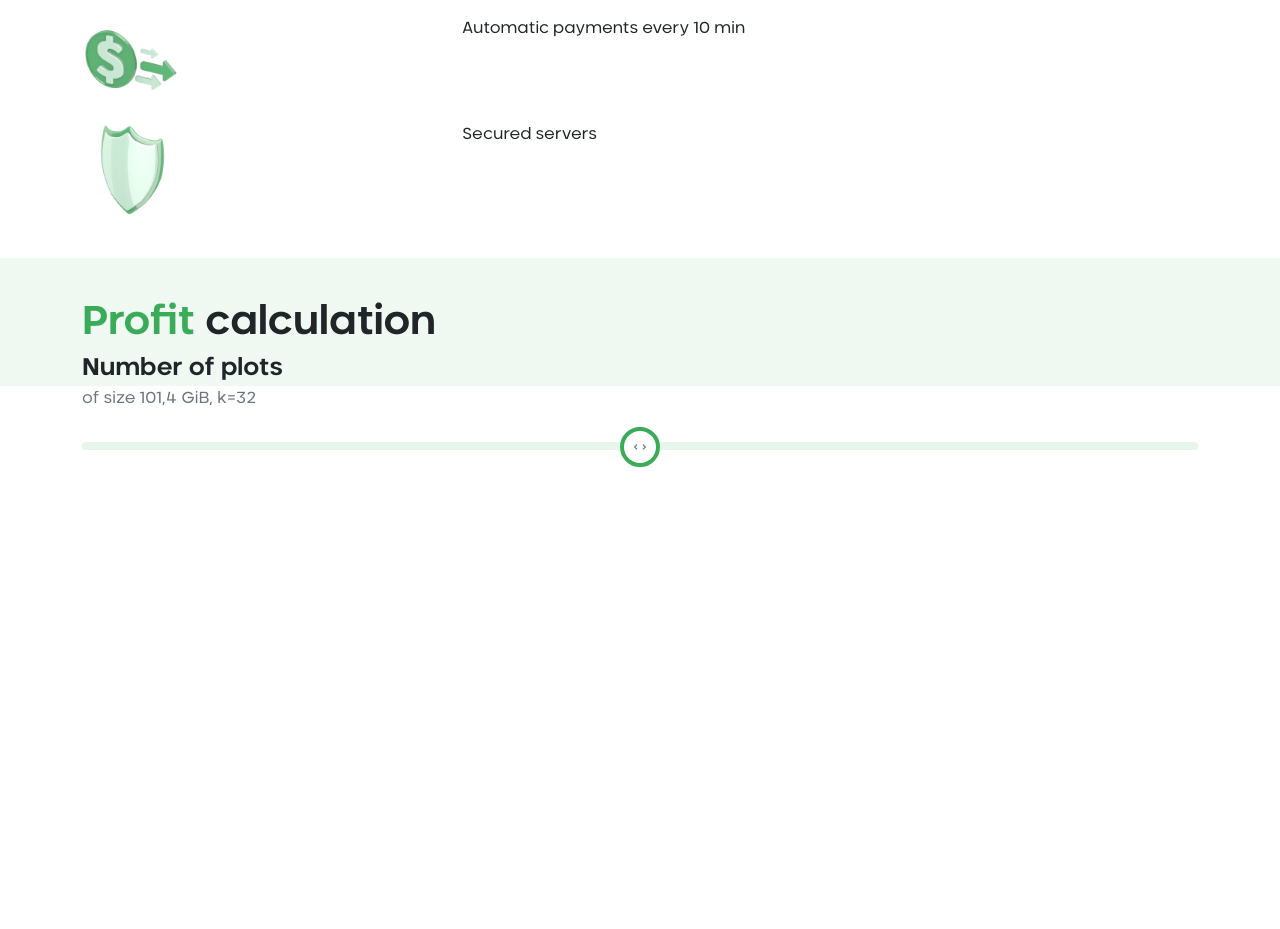
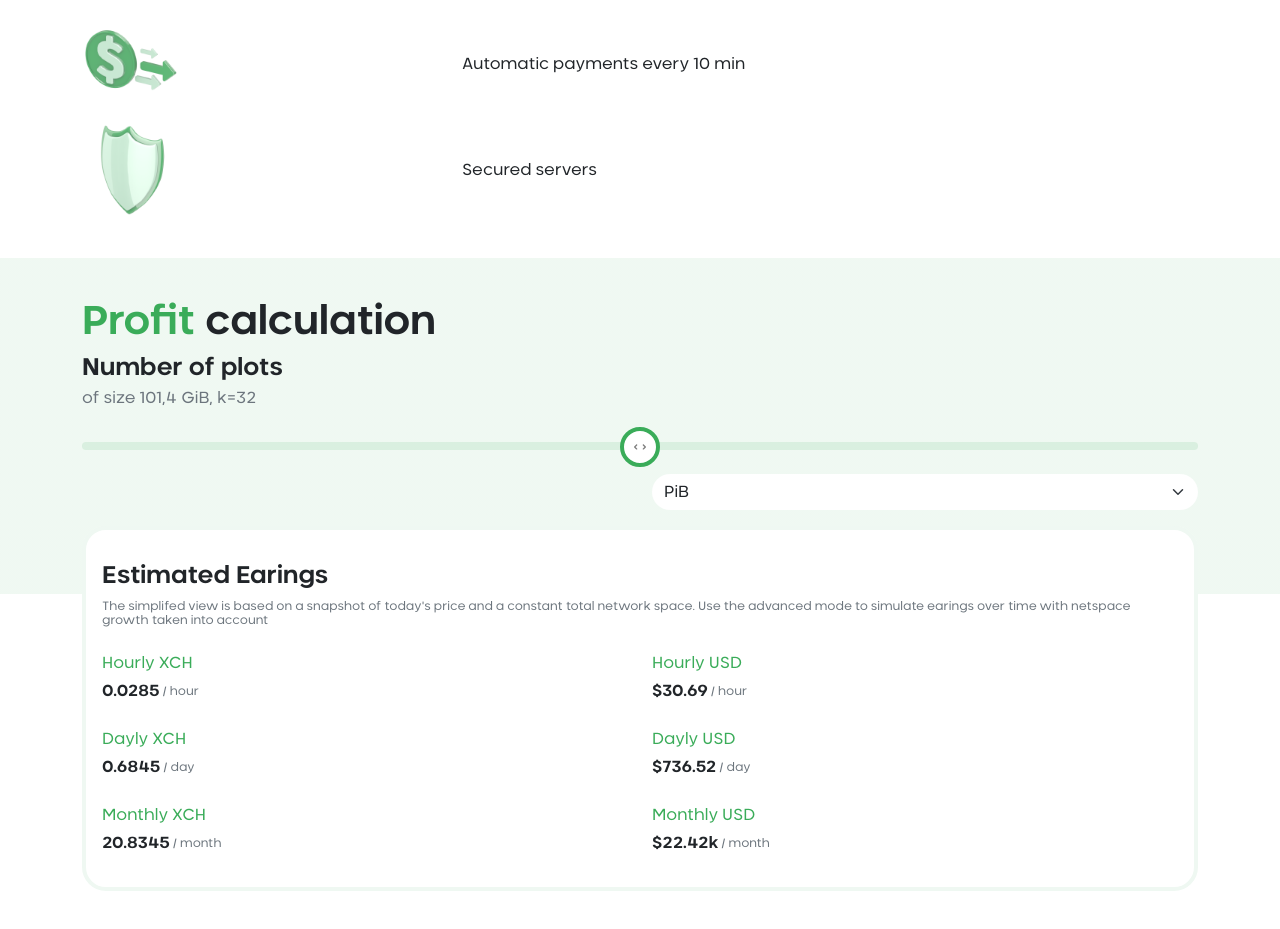
Before and after one commit to garyanikin/chia-pool, a React (Create React App) app: page / in a window 1280 px wide. Shown: the part 861-1790 px from the top of the page. Before the commit the page ends 1450 px from the top, so only its background shows below. Built offline with nearby package versions, Linux system fonts and the light colour scheme.

Commit message:
Estimated Earnings

```diff
--- a/src/App.css
+++ b/src/App.css
@@ -102,6 +102,20 @@ input[type="range"]::-moz-range-track {
   background: rgba(58, 172, 89, 0.12);
 }
 
+.text-small {
+  font-size: 12px;
+  line-height: 14px;
+}
+
+.form-select {
+  border-radius: 24px;
+  border: 0;
+}
+
+.navbar > div {
+  padding-bottom: env(safe-area-inset-bottom);
+}
+
 /* Mobile only */
 @media (max-width: 768px) {
   .homescreen-title {
--- a/src/App.js
+++ b/src/App.js
@@ -177,7 +177,7 @@ const Advantages = () => {
                   src={image}
                 />
               </div>
-              <div className="col-8">{caption}</div>
+              <div className="col-8 d-flex align-items-center">{caption}</div>
             </div>
             <div
               className="col-12 d-block d-sm-block d-md-none"
@@ -195,6 +195,16 @@ const Advantages = () => {
 };
 
 const ProfitCalculation = () => {
+  const Stats = ({ caption, value, duration }) => (
+    <div className="mt-4">
+      <div style={{ color: "#3AAC59" }}>{caption}</div>
+      <div className="pt-1 d-flex align-items-center">
+        <span className="text-bold">{value}</span>
+        <span className="text-small text-secondary">&nbsp;/ {duration}</span>
+      </div>
+    </div>
+  );
+
   return (
     <div
       className="container-fluid"
@@ -212,6 +222,60 @@ const ProfitCalculation = () => {
         <h4 className="text-bold pt-2 mb-0">Number of plots</h4>
         <p className="text-secondary pt-1 mb-0">of size 101,4 GiB, k=32</p>
         <input type="range" class="form-range mt-4 mb-3" id="customRange1" />
+        <div className="row">
+          <div className="col-6"></div>
+          <div className="col-6">
+            <select class="form-select" aria-label="PiB">
+              <option selected value="1">
+                PiB
+              </option>
+              <option value="2">BiP</option>
+            </select>
+          </div>
+        </div>
+        <div className="row">
+          <div className="col-12">
+            <div className="card mt-3">
+              <div className="card-body">
+                <h4 className="text-bold pt-3 mb-2">Estimated Earings</h4>
+                <p className="text-secondary text-small mb-0">
+                  The simplifed view is based on a snapshot of today's price and
+                  a constant total network space. Use the advanced mode to
+                  simulate earings over time with netspace growth taken into
+                  account
+                </p>
+                <div className="row pb-3">
+                  <div className="col-6">
+                    <Stats
+                      caption="Hourly XCH"
+                      value="0.0285"
+                      duration="hour"
+                    />
+                    <Stats caption="Dayly XCH" value="0.6845" duration="day" />
+                    <Stats
+                      caption="Monthly XCH"
+                      value="20.8345"
+                      duration="month"
+                    />
+                  </div>
+                  <div className="col-6">
+                    <Stats
+                      caption="Hourly USD"
+                      value="$30.69"
+                      duration="hour"
+                    />
+                    <Stats caption="Dayly USD" value="$736.52" duration="day" />
+                    <Stats
+                      caption="Monthly USD"
+                      value="$22.42k"
+                      duration="month"
+                    />
+                  </div>
+                </div>
+              </div>
+            </div>
+          </div>
+        </div>
       </div>
     </div>
   );
```
